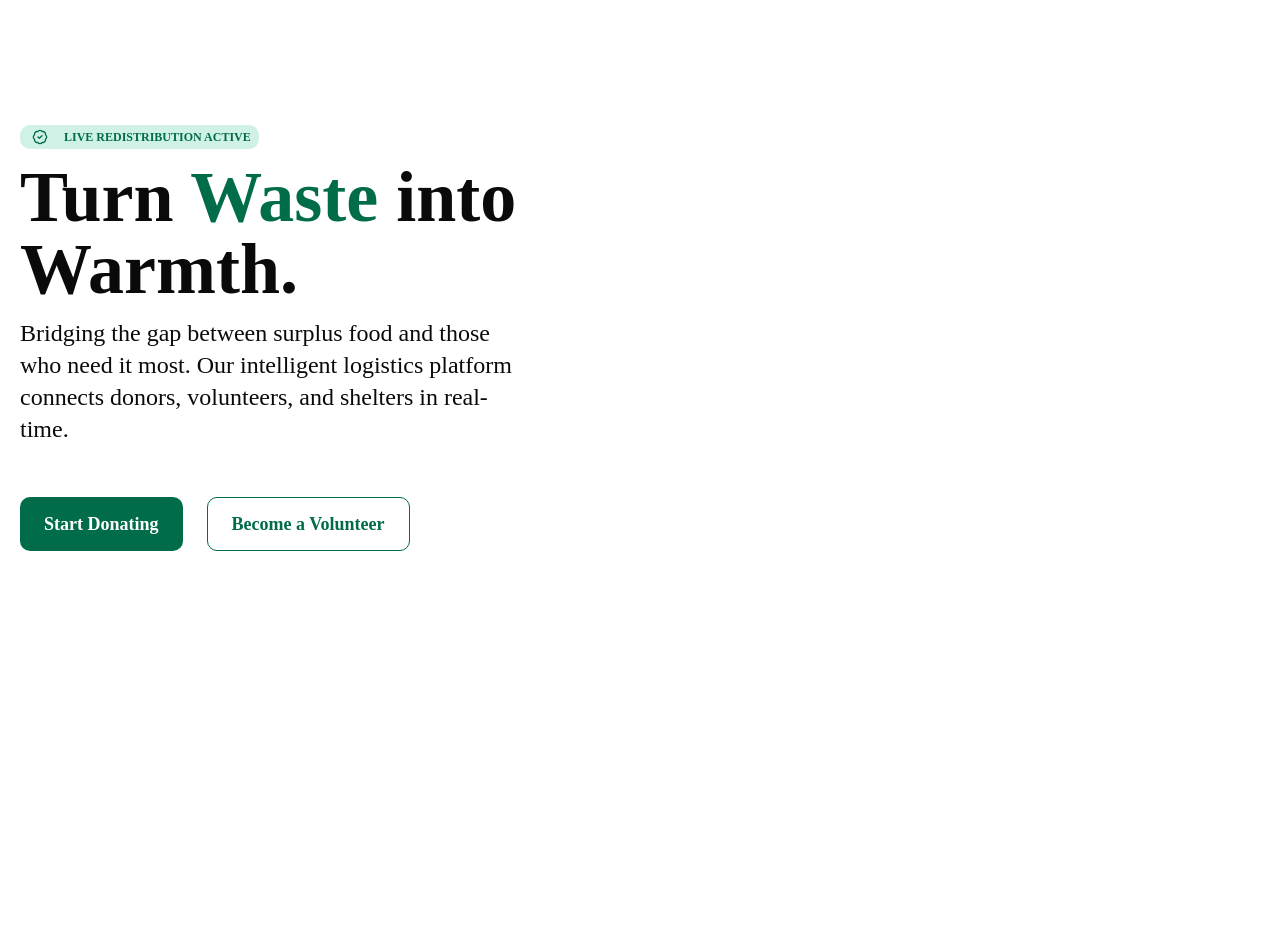
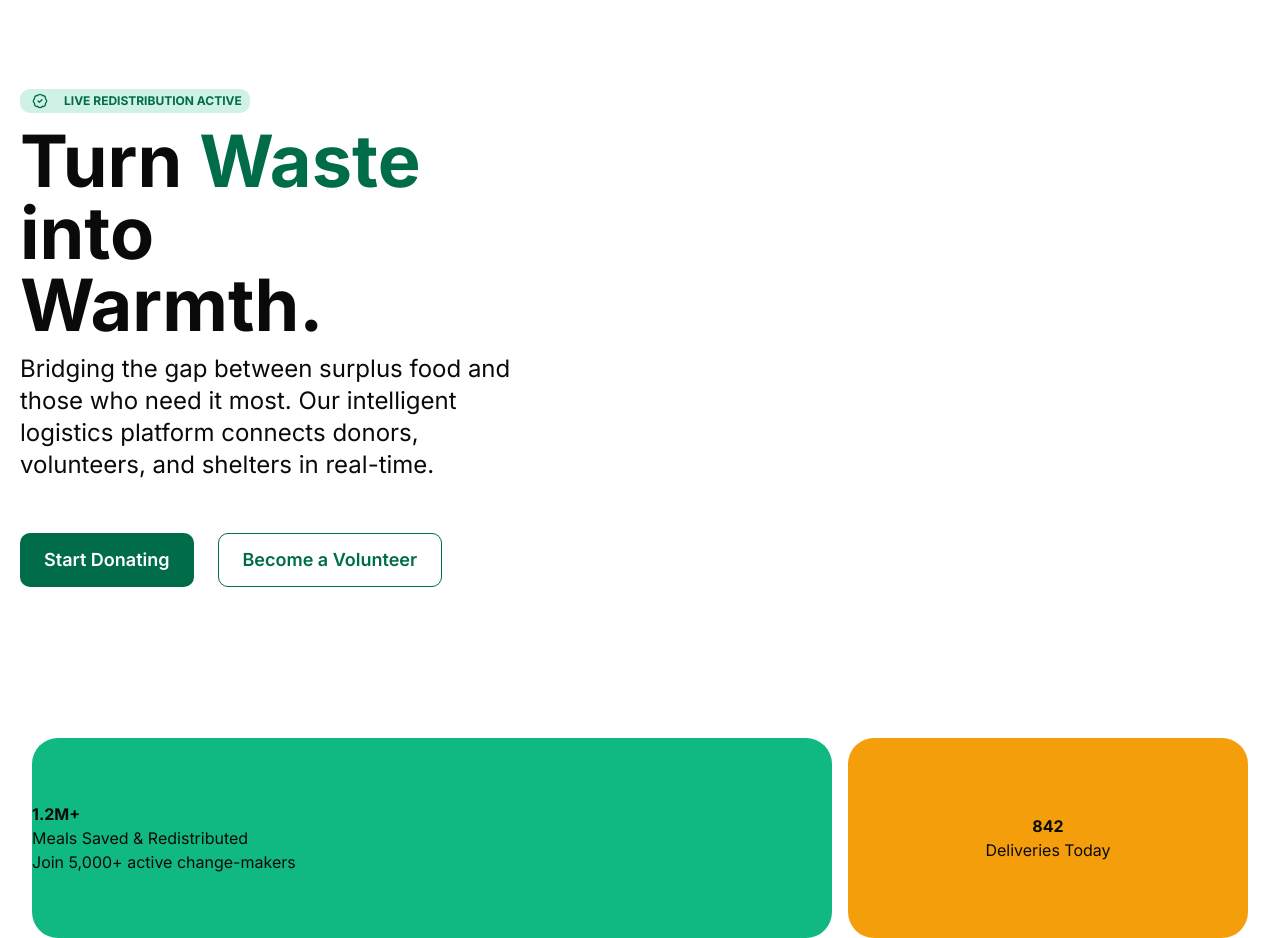
Before and after one commit to KeshavGopalak/food-donation_fe, a Next.js app: page / in a window 1280 px wide. Shown: the part 160-1098 px from the top of the page. Before the commit the page ends 898 px from the top, so only its background shows below. Built offline with nearby package versions, Linux system fonts and the light colour scheme.

Commit message:
Added global css assets, and started lower section of the Hero section

```diff
--- a/Home/HeroSection.tsx
+++ b/Home/HeroSection.tsx
@@ -2,8 +2,9 @@ import { LuBadgeCheck } from "react-icons/lu";
 
 export default function HeroSection() {
   return (
-    <div className="w-[40%] h-screen flex flex-col items-center justify-center gap-3 ml-5">
-      <div className="label bg-[#10B98133] text-[#006C49] px-2 py-1 rounded-lg mr-auto flex items-center justify-center gap-1">
+    <div className="main w-full h-screen  gap-10 font-inter">
+      <div className="w-[40%] h-screen flex flex-col items-center justify-center gap-3 ml-5 font-inter">
+        <div className="label bg-[#10B98133] text-darkgreen px-2 py-1 rounded-lg mr-auto flex items-center justify-center gap-1">
           <LuBadgeCheck className="inline-block w-6 mr-2" />
           <span className="text-xs font-bold uppercase flex flex-col items-center">
             Live Redistribution Active
@@ -12,15 +13,15 @@ export default function HeroSection() {
 
         <div className="flex items-center font-bold w-full text-7xl">
           <span>
-          Turn <span className="text-[#006C49]">Waste</span> into
+            Turn <span className="text-darkgreen font-inter">Waste</span> into
             <br />
             Warmth.
           </span>
         </div>
         <div className="text-2xl w-30% mb-10">
           Bridging the gap between surplus food and those who need it most. Our
-        intelligent logistics platform connects donors, volunteers, and shelters
-        in real-time.
+          intelligent logistics platform connects donors, volunteers, and
+          shelters in real-time.
         </div>
         <div className="button flex gap-6 mr-auto">
           <button className="bg-[#006C49] text-white px-6 py-3 rounded-lg text-lg font-semibold hover:bg-[#00563B] transition duration-300">
@@ -31,5 +32,26 @@ export default function HeroSection() {
           </button>
         </div>
       </div>
+
+      <div className="info">
+        <div className="boxes flex flex-row gap-4 items-center justify-center">
+          <div className="green w-200 h-50 bg-[#10B981] rounded-4xl flex flex-col  justify-center">
+
+            <span className="font-bold">1.2M+</span>
+            <span>Meals Saved & Redistributed</span>
+            <span className="">Join 5,000+ active change-makers</span>
+
+          </div>
+
+          <div className="orange w-100 h-50 bg-[#F59E0B] rounded-4xl flex flex-col items-center justify-center">
+
+            <span className="font-bold">842</span>
+            <span>Deliveries Today</span>
+
+          </div>
+
+        </div>
+      </div>
+    </div>
   );
 }
--- a/app/globals.css
+++ b/app/globals.css
@@ -49,6 +49,10 @@
   --radius-2xl: calc(var(--radius) * 1.8);
   --radius-3xl: calc(var(--radius) * 2.2);
   --radius-4xl: calc(var(--radius) * 2.6);
+  --color-darkgreen: #006C49;
+  --font-inter: "Inter", sans-serif, system-ui, -apple-system, BlinkMacSystemFont, "Segoe UI", Roboto, Helvetica, Arial, sans-serif, "Apple Color Emoji", "Segoe UI Emoji", "Segoe UI Symbol";
+
+
 }
 
 :root {
```
Lines whose indentation alone changed are shown as unchanged.
